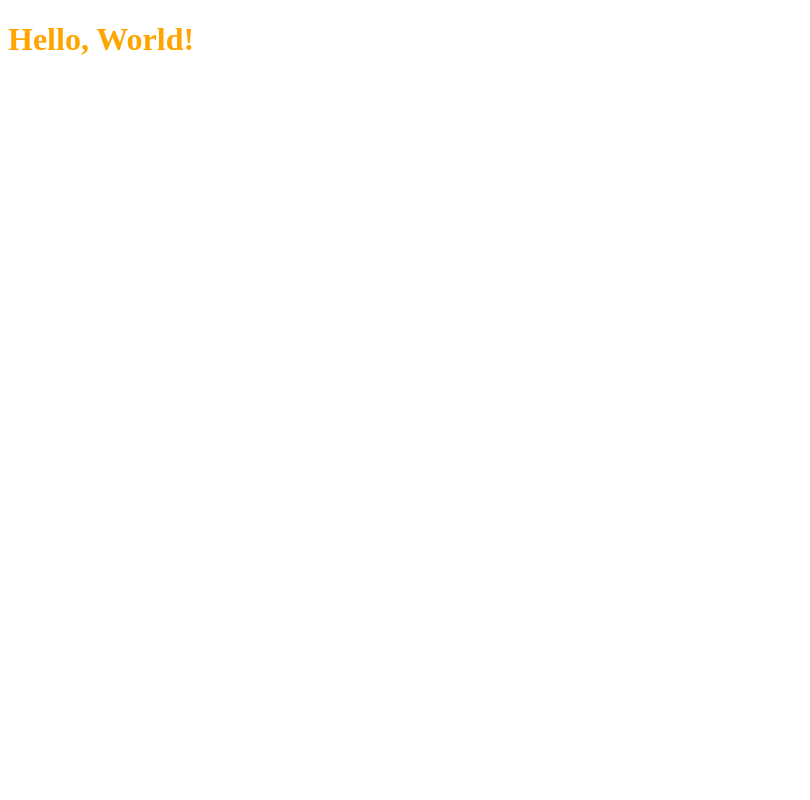
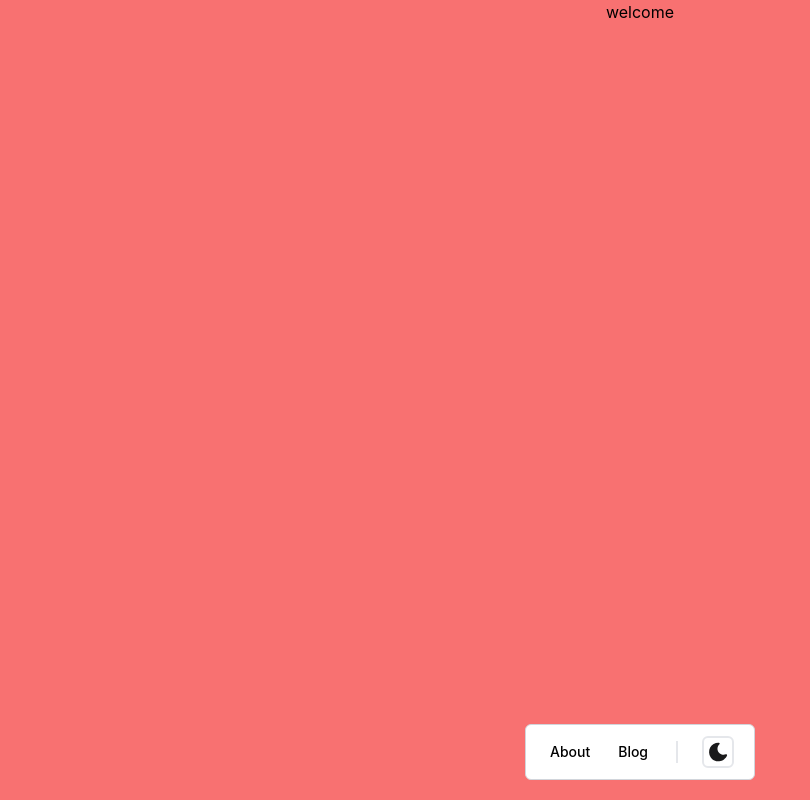
Before and after one commit to Arunkumar-R-R/portfolio, an Astro site: page / in a window 1280 px wide. Shown: the whole page, without its empty margins (0-810 px from the left). Built offline with nearby package versions, Linux system fonts and the light colour scheme; Astro itself is replaced by a stand-in of ours.

Commit message:
updated navigation component

```diff
--- a/astro.config.mjs
+++ b/astro.config.mjs
@@ -1,3 +1,9 @@
 import { defineConfig } from 'astro/config';
+import mdx from "@astrojs/mdx";
+import react from "@astrojs/react";
+import tailwind from "@astrojs/tailwind";
 
-export default defineConfig({});
+// https://astro.build/config
+export default defineConfig({
+  integrations: [mdx(), react(), tailwind()]
+});
--- /dev/null
+++ b/src/components/navBar/NavBar.jsx
@@ -0,0 +1,32 @@
+import './NavBar.scss'
+const DarkModeIcon = ({ extraClass }) => {
+    return (<svg className={`${extraClass}`} width="23" height="25" viewBox="0 0 23 25" fill="none" xmlns="http://www.w3.org/2000/svg">
+        <path d="M12 0.824219C9.88797 0.824607 7.81568 1.3983 6.00416 2.48411C4.19264 3.56992 2.70984 5.1271 1.71394 6.98956C0.718041 8.85203 0.246394 10.9499 0.349312 13.0594C0.452229 15.1689 1.12585 17.2109 2.29832 18.9676C3.47079 20.7242 5.09812 22.1297 7.00673 23.034C8.91535 23.9383 11.0336 24.3076 13.1357 24.1024C15.2377 23.8971 17.2446 23.1252 18.9422 21.8688C20.6399 20.6125 21.9647 18.9188 22.7753 16.9686C23.1731 16.0119 22.22 15.0506 21.261 15.4402C19.6173 16.106 17.7924 16.1747 16.1033 15.6344C14.4143 15.0941 12.968 13.9789 12.016 12.4827C11.064 10.9866 10.6664 9.20413 10.8924 7.44523C11.1184 5.68633 11.9537 4.06226 13.253 2.85539L13.3428 2.76205C13.9856 2.02705 13.4746 0.833552 12.4585 0.833552H12.1481L12.0688 0.826552L11.9988 0.824219H12Z" fill="#1A1A1B" />
+    </svg>);
+}
+
+export default function NavBar() {
+
+    const navItems = ['About', 'Blog'];
+
+    return (
+        <>
+            <div className="flex items-center justify-between w-fit h-14 border border-gray-300 gap-3  rounded-md bg-white px-4 py-1">
+                {
+                    navItems.map((navItem) => {
+                        return (<div className='cursor-pointer text-sm px-2 py-1 hover:bg-gray-200 active:bg-blue-100 rounded-md'>
+                                    <span className='select-none font-medium'>{navItem}</span>
+                               </div>);
+                    })
+                }
+                <div className='p-2'>
+                    <span className="border h-fit">
+                    </span>
+                </div>
+                <div className='cursor-pointer px-1 py-2'>
+                    <DarkModeIcon extraClass={'w-8 h-8 border-2 border-gray-200 rounded-md p-1 hover:border-black active:bg-blue-100'}></DarkModeIcon>
+                </div>
+            </div>
+        </>
+    );
+}
--- a/src/env.d.ts
+++ b/src/env.d.ts
@@ -1 +1,2 @@
-/// <reference types="astro/client" />
+/// <reference path="../.astro/types.d.ts" />
+/// <reference types="astro/client"/>
--- a/src/pages/index.astro
+++ b/src/pages/index.astro
@@ -1,10 +1,9 @@
-<html>
-  <body>
-    <h1>Hello, World!</h1>
-  </body>
-</html>
-<style>
-  h1 {
-    color: orange;
-  }
-</style>
+---
+import NavBar from './../components/navBar/NavBar'
+---
+<div class="w-full h-full flex flex-col justify-center items-center relative">
+    <div class="h-screen w-full flex justify-center outline bg-red-400">welcome</div>
+    <div class="fixed bottom-5">
+        <NavBar></NavBar>
+    </div>
+</div>
--- /dev/null
+++ b/tailwind.config.mjs
@@ -0,0 +1,14 @@
+/** @type {import('tailwindcss').Config} */
+const defaultTheme = require("tailwindcss/defaultTheme");
+
+export default {
+  content: ["./src/**/*.{astro,html,js,jsx,md,mdx,svelte,ts,tsx,vue}"],
+  theme: {
+    extend: {
+      fontFamily: {
+        sans: ["Inter", ...defaultTheme.fontFamily.sans],
+      },
+    },
+  },
+  plugins: [],
+};
```
Also changed, not shown: package.json (+14 -2 lines), tsconfig.json (+6 -1 lines), public/icons/Frame (1).svg (added), public/icons/Frame (2).svg (added), public/icons/Frame.svg (added), public/icons/Vector.svg (added), src/components/navBar/NavBar.scss (added), 2 other files.
